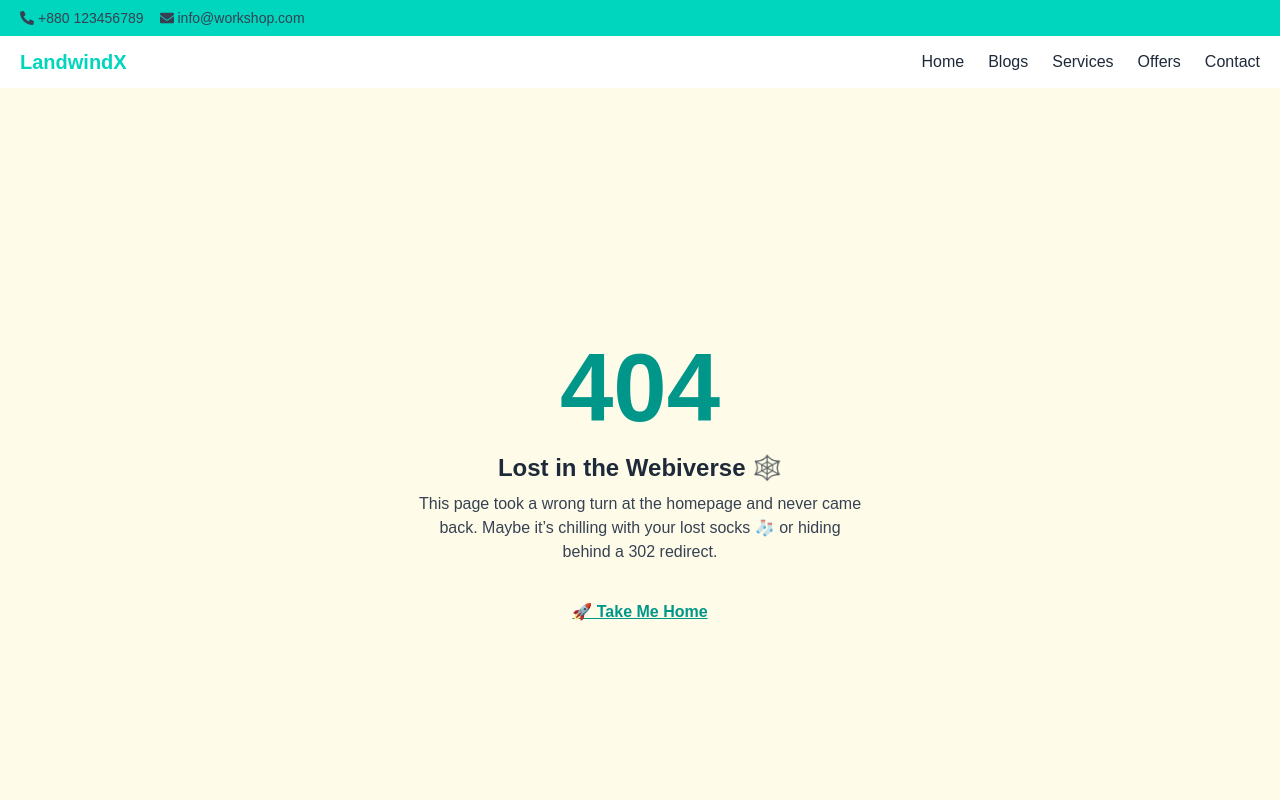
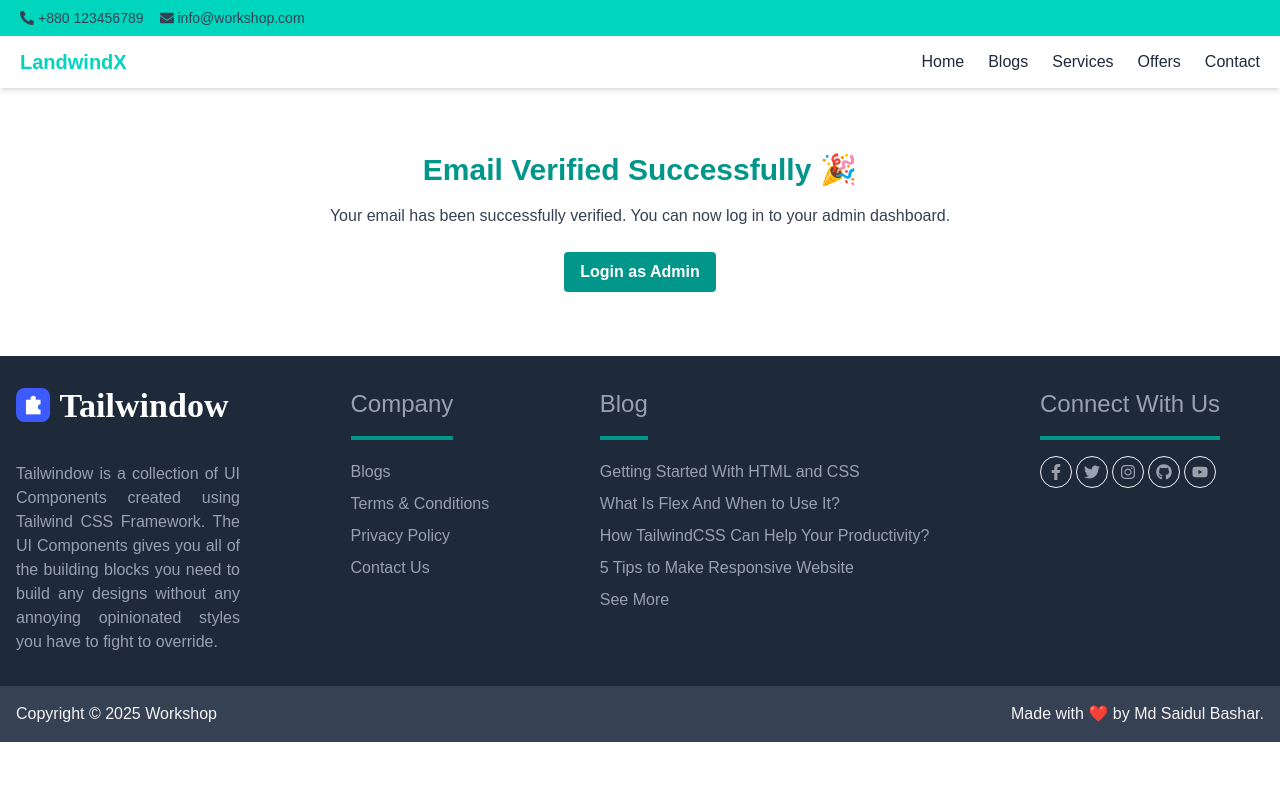
Before and after one commit to shaiadul/workshopX, a Next.js app: page /auth/email-verified in a window 1280 px wide. Before the commit this address had no page. Shown: the top 800 px of the page. Built offline with nearby package versions, Linux system fonts and the light colour scheme.

Commit message:
verify: admin success

```diff
--- /dev/null
+++ b/app/auth/email-verified/page.jsx
@@ -0,0 +1,24 @@
+"use client";
+
+import Link from "next/link";
+
+export default function EmailVerifiedPage() {
+  return (
+    <main className="max-w-2xl mx-auto py-16 px-4 text-center">
+      <h1 className="text-3xl font-bold text-teal-600 mb-4">
+        Email Verified Successfully 🎉
+      </h1>
+      <p className="text-gray-700 mb-6">
+        Your email has been successfully verified. You can now log in to your
+        admin dashboard.
+      </p>
+
+      <Link
+        href="/auth/adminlogin"
+        className="inline-block bg-teal-600 hover:bg-teal-700 text-white font-semibold py-2 px-4 rounded transition duration-700"
+      >
+        Login as Admin
+      </Link>
+    </main>
+  );
+}
--- a/app/auth/verify-email/page.jsx
+++ b/app/auth/verify-email/page.jsx
@@ -9,7 +9,7 @@ export default function VerifyEmail() {
   const searchParams = useSearchParams();
   const token = searchParams.get("token");
 
-  const router = useRouter();
+//   const router = useRouter();
 
   useEffect(() => {
     const verifyEmail = async () => {
@@ -17,7 +17,7 @@ export default function VerifyEmail() {
         const res = await fetchApi(`/auth/verify-email?token=${token}`, "GET");
         const result = res.data;
         setStatus({ loading: false, message: result.message || "Email verified successfully!" });
-        router.push("/auth/adminlogin");
+        // router.push("/auth/adminlogin");
       } catch (err) {
         const message = err.response?.data?.message || "Verification failed!";
         setStatus({ loading: false, message });
```
